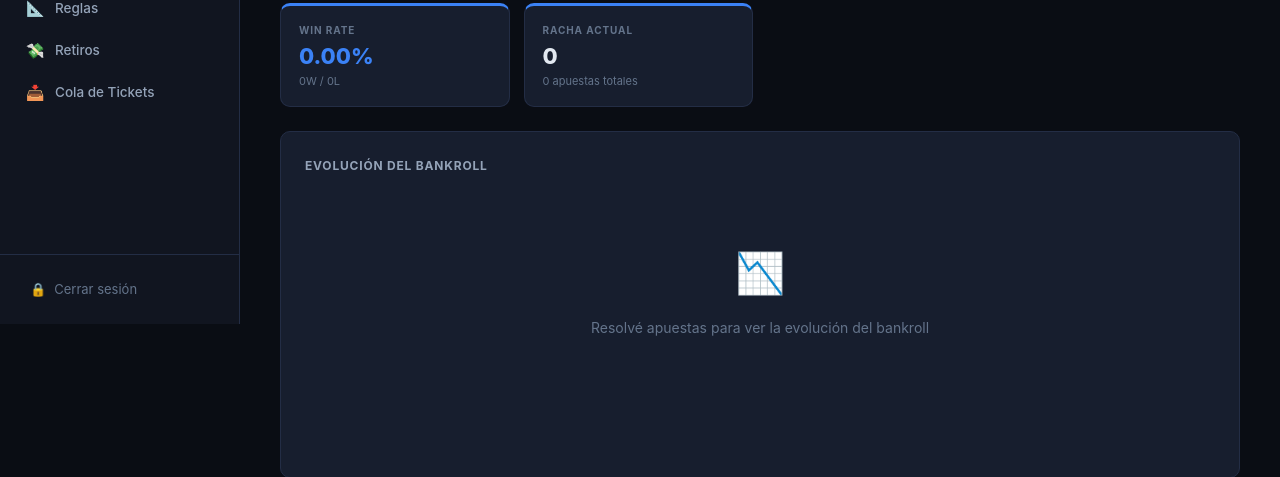
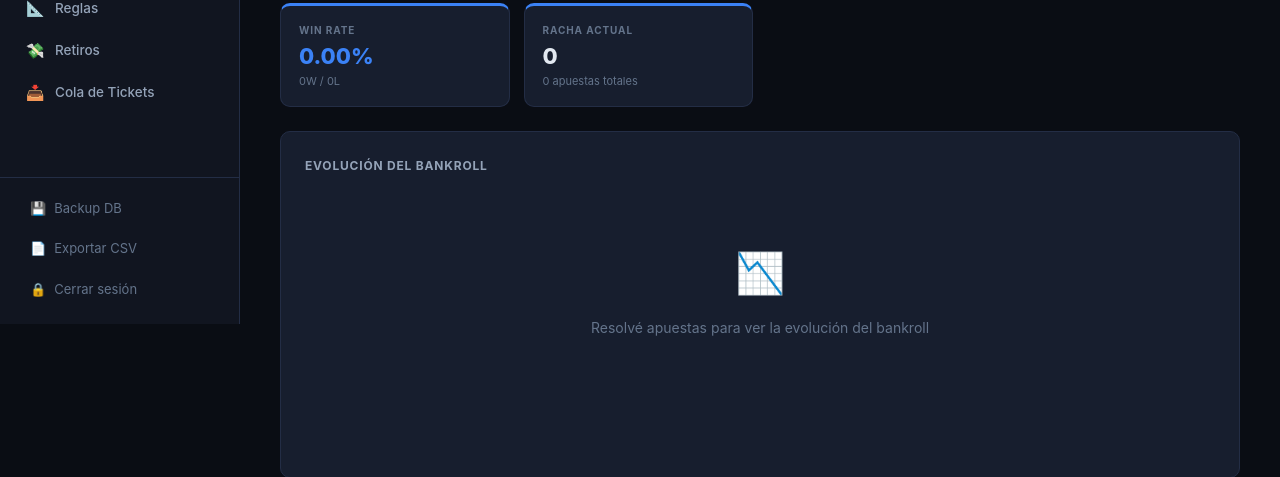
Before and after one commit to maauroramos/Apuestas-de-valor, a Flask app: page / in a window 1280 px wide. Shown: the part 476-953 px from the top of the page. Run offline with Flask 3, Linux system fonts and the light colour scheme; data comes from the database, SQL or seed files in the repository; data that the repository does not hold is empty.

Commit message:
Agregar backup DB y CSV

```diff
--- a/app.py
+++ b/app.py
@@ -13,7 +13,7 @@ import json
 # Agregar src/ al path para importar los módulos existentes
 sys.path.insert(0, os.path.join(os.path.dirname(__file__), "src"))
 
-from flask import Flask, request, jsonify, render_template, send_from_directory, session, redirect, url_for
+from flask import Flask, request, jsonify, render_template, send_from_directory, session, redirect, url_for, send_file
 from datetime import datetime, timedelta, date
 from functools import wraps
 
@@ -604,6 +604,46 @@ def api_eliminar_captura(captura_id):
 # MAIN
 # ──────────────────────────────────────────────
 
+# ──────────────────────────────────────────────
+# BACKUP
+# ──────────────────────────────────────────────
+
+@app.route("/api/backup/db")
+def api_backup_db():
+    """Descarga la base de datos SQLite completa."""
+    from database import DB_PATH
+    fecha = datetime.now().strftime("%Y-%m-%d_%H-%M")
+    return send_file(
+        DB_PATH,
+        as_attachment=True,
+        download_name=f"apuestas_backup_{fecha}.db",
+        mimetype="application/octet-stream"
+    )
+
+@app.route("/api/backup/csv")
+def api_backup_csv():
+    """Descarga todas las apuestas como CSV."""
+    import csv, io
+    apuestas = get_apuestas()
+    if not apuestas:
+        return jsonify({"error": "Sin datos"}), 404
+
+    output = io.StringIO()
+    campos = ["id","fecha","bookie_nombre","evento","mercado","seleccion",
+              "cuota","stake","prob_estimada","ev_percent","estado","ganancia_neta","notas"]
+    writer = csv.DictWriter(output, fieldnames=campos, extrasaction="ignore")
+    writer.writeheader()
+    writer.writerows(apuestas)
+
+    fecha = datetime.now().strftime("%Y-%m-%d")
+    return send_file(
+        io.BytesIO(output.getvalue().encode("utf-8")),
+        as_attachment=True,
+        download_name=f"apuestas_{fecha}.csv",
+        mimetype="text/csv"
+    )
+
+
 if __name__ == "__main__":
     init_db()
     print("╔══════════════════════════════════════╗")
--- a/templates/index.html
+++ b/templates/index.html
@@ -4,7 +4,7 @@
   <meta charset="UTF-8" />
   <meta name="viewport" content="width=device-width, initial-scale=1.0" />
   <title>Apuestas de Valor</title>
-  <link rel="stylesheet" href="/static/style.css?v=6" />
+  <link rel="stylesheet" href="/static/style.css?v=7" />
   <!-- Chart.js desde CDN -->
   <script src="https://cdn.jsdelivr.net/npm/chart.js@4.4.0/dist/chart.umd.min.js"></script>
 </head>
@@ -57,7 +57,15 @@
       </div>
     </div>
   </div>
-  <div style="padding:16px 20px;border-top:1px solid var(--border);margin-top:auto">
+  <div style="padding:12px 20px 16px;border-top:1px solid var(--border);margin-top:auto;display:flex;flex-direction:column;gap:4px">
+    <a href="/api/backup/db" style="display:flex;align-items:center;gap:8px;color:var(--text-muted);font-size:13px;text-decoration:none;padding:8px 10px;border-radius:6px;transition:background .15s"
+       onmouseover="this.style.background='var(--bg-card-hover)'" onmouseout="this.style.background='transparent'">
+      <span>💾</span> Backup DB
+    </a>
+    <a href="/api/backup/csv" style="display:flex;align-items:center;gap:8px;color:var(--text-muted);font-size:13px;text-decoration:none;padding:8px 10px;border-radius:6px;transition:background .15s"
+       onmouseover="this.style.background='var(--bg-card-hover)'" onmouseout="this.style.background='transparent'">
+      <span>📄</span> Exportar CSV
+    </a>
     <a href="/logout" style="display:flex;align-items:center;gap:8px;color:var(--text-muted);font-size:13px;text-decoration:none;padding:8px 10px;border-radius:6px;transition:background .15s"
        onmouseover="this.style.background='var(--bg-card-hover)'" onmouseout="this.style.background='transparent'">
       <span>🔒</span> Cerrar sesión
```
